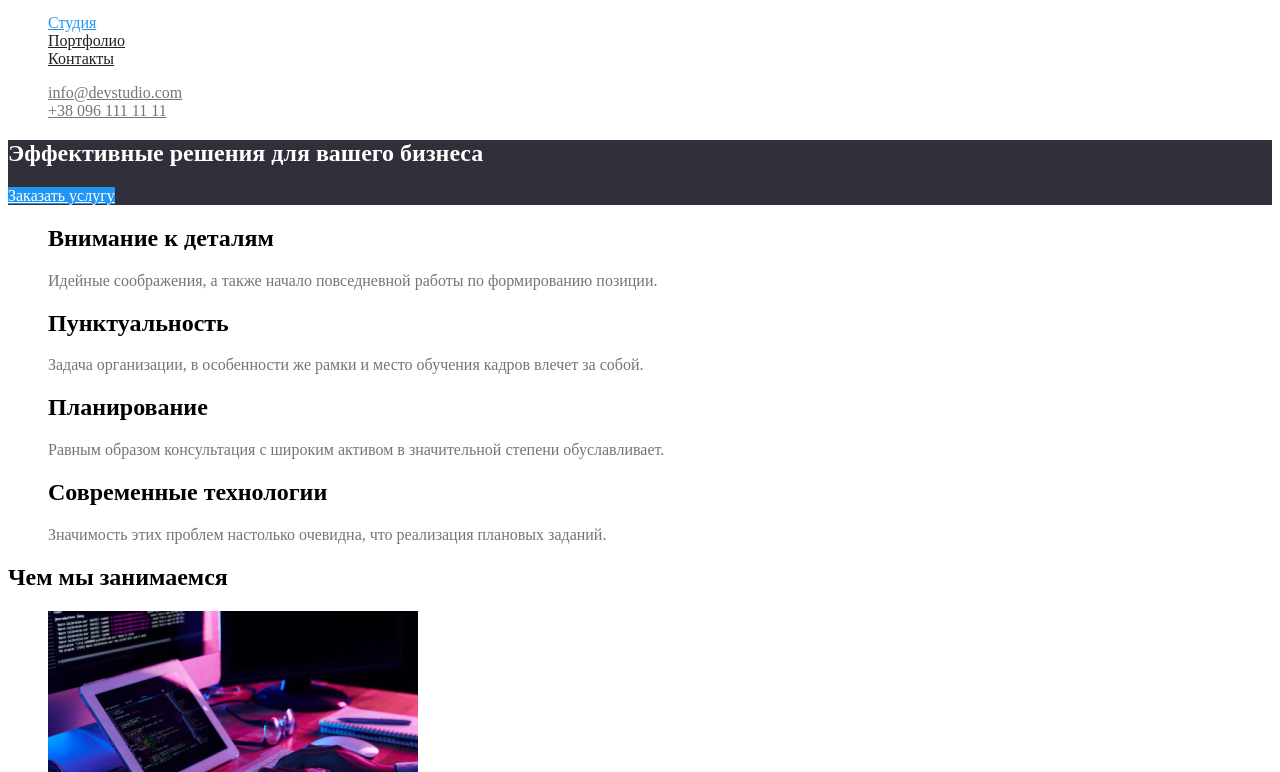
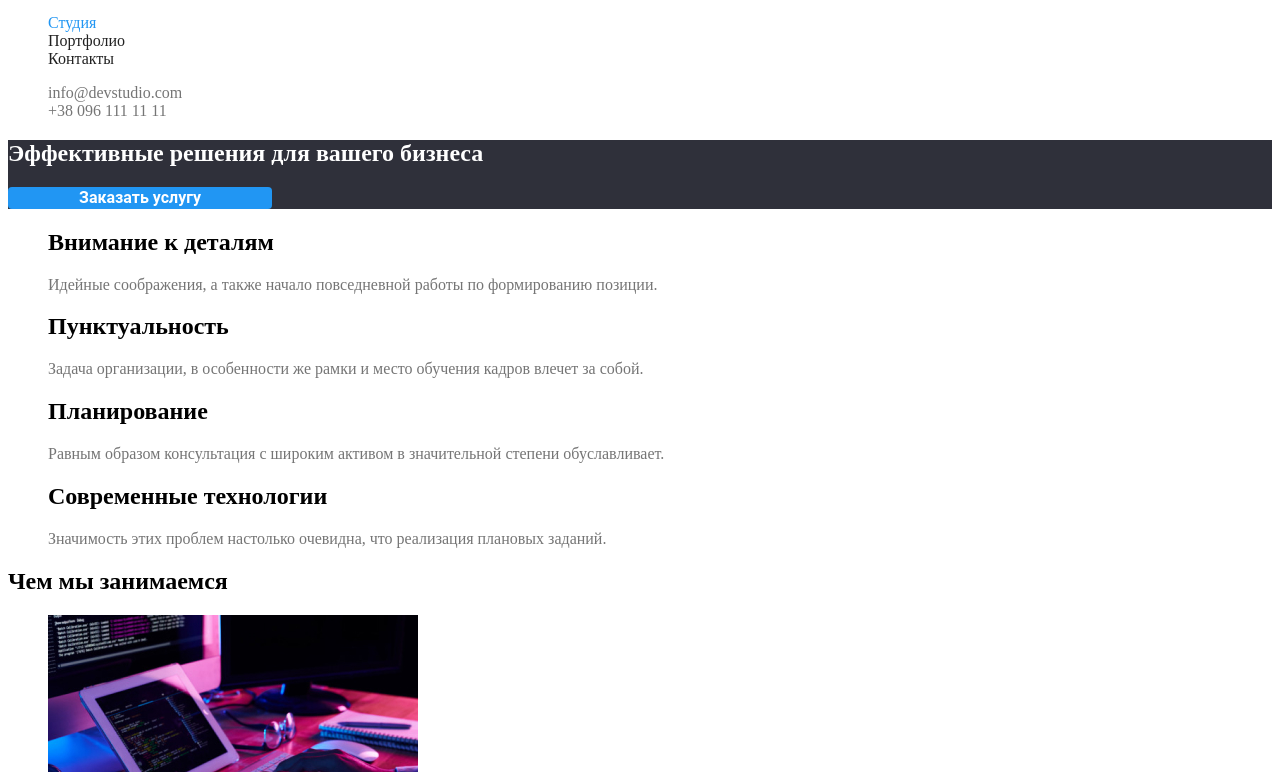
Before and after one commit to master74-29-01/goit-markup-hw-02, a plain HTML site: page index.html in a window 1280 px wide. Shown: the part 28-800 px from the top of the page. Drawn offline with Linux system fonts and the light colour scheme.

Commit message:
Дорабатываем кнопку "Заказать услугу" и оформляем стилями
Дорабатываем кнопку "Заказать услугу" и оформляем стилями

```diff
--- a/css/styles.css
+++ b/css/styles.css
@@ -3,9 +3,7 @@
     --title-text-color: #757575
     --accent-color: #2196F3
 }
-
-
-body {
+.body {
     background-color: #FFFFFF;
 }
 /*удаляем точки перед списком*/
@@ -22,6 +20,7 @@ body {
 /*site-nave*/
 .site-nave a {
     color: #212121;
+    text-decoration: none;
 }
 .site-nave a:hover, .site-nave a:focus {
     color: var(--accent-color, #2196F3);
@@ -31,6 +30,7 @@ body {
 }
 .contact-information a {
     color: var(--title-text-color, #757575);
+    text-decoration: none;
 }
 .contact-information a:hover, .contact-information a:focus {
     color: var(--accent-color, #2196F3);
@@ -46,8 +46,21 @@ body {
 }
 /*Button*/
 .button {
+    display: inline-block;
+    border-radius: 4px;
+    padding: 10px 32px;
+    min-width: 200px;
+
+    font-family: Roboto;
+    font-weight: 700;
+    font-size: 16px;
+    line-height: 1.9px;
+    text-decoration: none;
+    text-align: center;
+
     color: #FFFFFF;
     background-color: #2196F3;
+
 }
 /*наши приемущесва*/
 .feature .title {
@@ -88,7 +101,7 @@ background-color: #2F303A
     color: rgba(255, 255, 255, 0.6);
 }
 .footer .fon {
-    rgba(255, 255, 255, 0.6)
+    color: rgba(255, 255, 255, 0.6);
 }
 
 
--- a/index.html
+++ b/index.html
@@ -16,7 +16,7 @@
                     <span class="secondary">Studio</span>
                 </section>
                 <ul class="site-nave list">
-                   <li><a href="/" class="link current">Студия</a></li>
+                   <li><a href="./index.html" class="link current">Студия</a></li>
                    <li><a href="./portfolio.html"class="link">Портфолио</a></li>
                    <li><a href="/"class="link">Контакты</a></li>
                 </ul>
```
Also changed, not shown: portfolio.html (+1 -1 lines).
